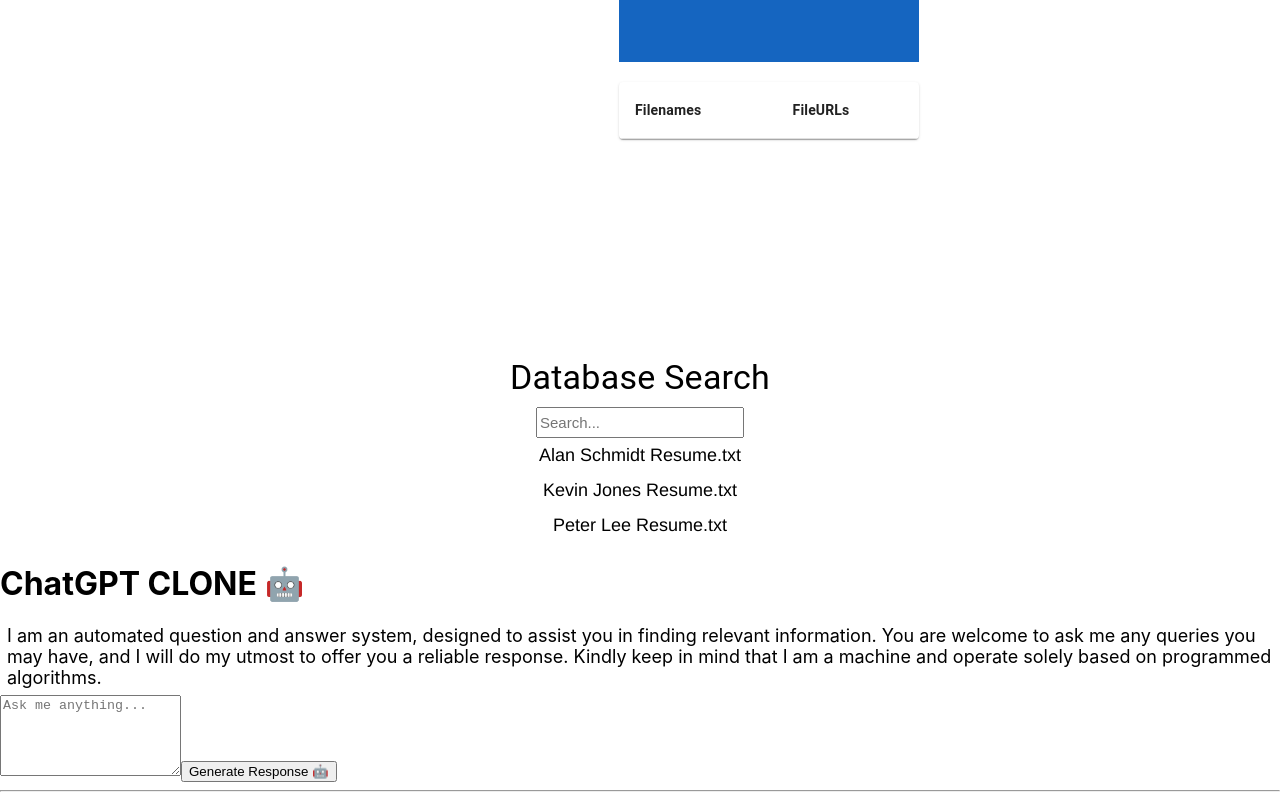
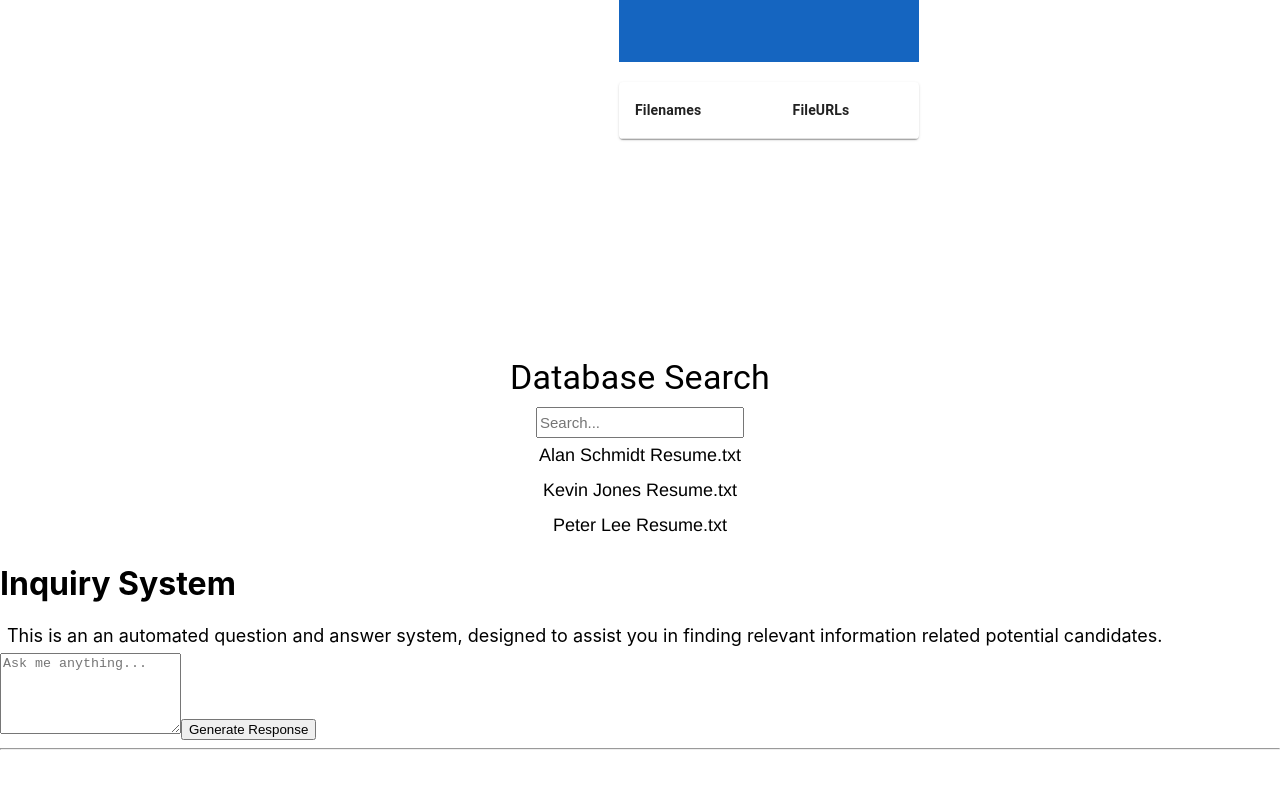
Before and after one commit to MichaelSalSail/resume_parser, a React (Create React App) app: page / in a window 1280 px wide. Shown: the part 410-1210 px from the top of the page. After the commit the page ends 1168 px from the top, so only its background shows below. Built offline with nearby package versions, Linux system fonts and the light colour scheme.

Commit message:
Updated Ai text

```diff
--- a/src/pages/AiApp.jsx
+++ b/src/pages/AiApp.jsx
@@ -47,13 +47,10 @@
   return (
       <div>
           <div className="header-section">
-              <h1>ChatGPT CLONE 🤖</h1>
+              <h1>Inquiry System</h1>
                   <p>
-                      I am an automated question and answer system, designed to assist you
-                      in finding relevant information. You are welcome to ask me any
-                      queries you may have, and I will do my utmost to offer you a
-                      reliable response. Kindly keep in mind that I am a machine and
-                      operate solely based on programmed algorithms.
+                    This is an an automated question and answer system, designed to assist you
+                      in finding relevant information related potential candidates.
                   </p>
           </div>
 
--- a/src/pages/FormSection.jsx
+++ b/src/pages/FormSection.jsx
@@ -15,7 +15,7 @@
                 onChange={(e) => setNewQuestion(e.target.value)}
             ></textarea>
             <button className="btn" onClick={() => generateResponse(newQuestion, setNewQuestion)}>
-                Generate Response 🤖
+                Generate Response
             </button>
         </div>
     )
```
Also changed, not shown: src/pages/file_names.json (+1 -1 lines), 1 other file (tests, documents, lock files or other folders).
